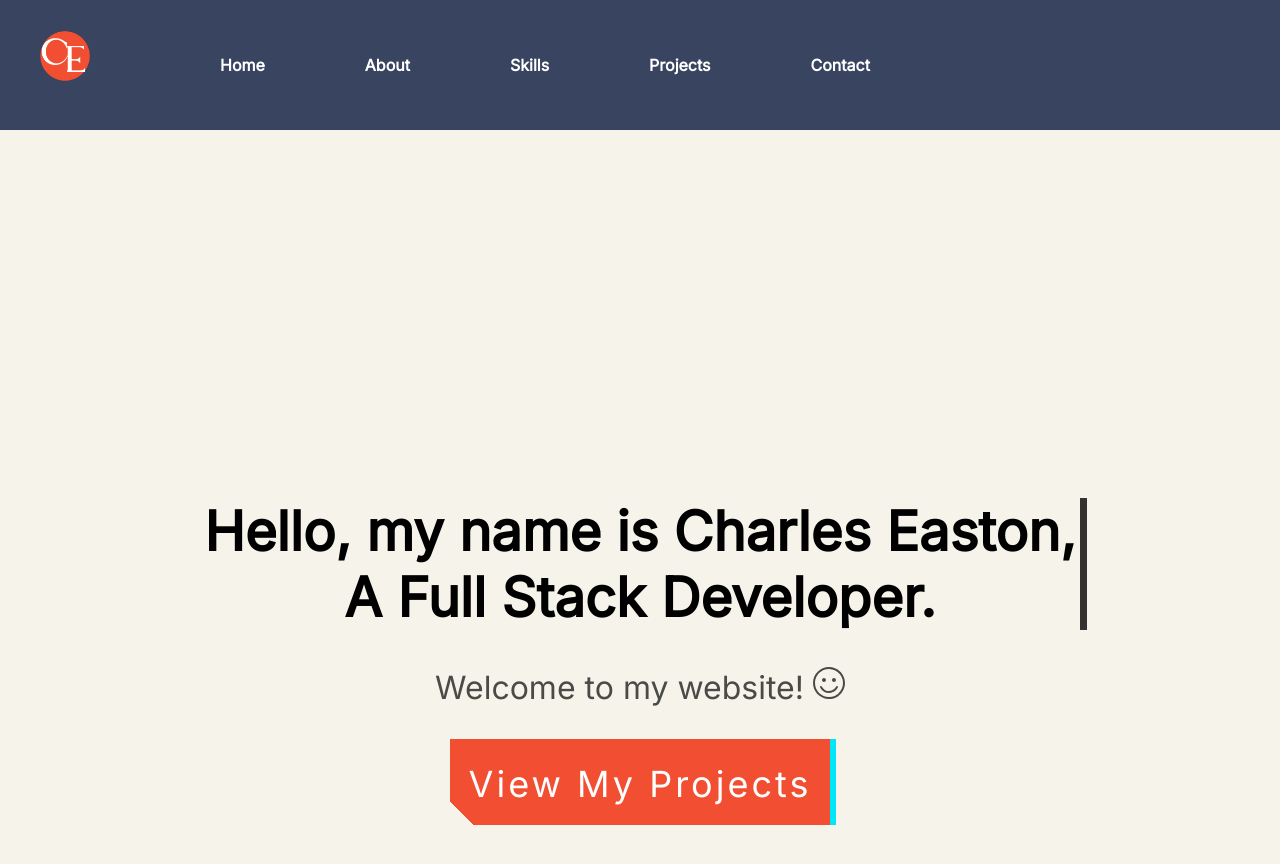
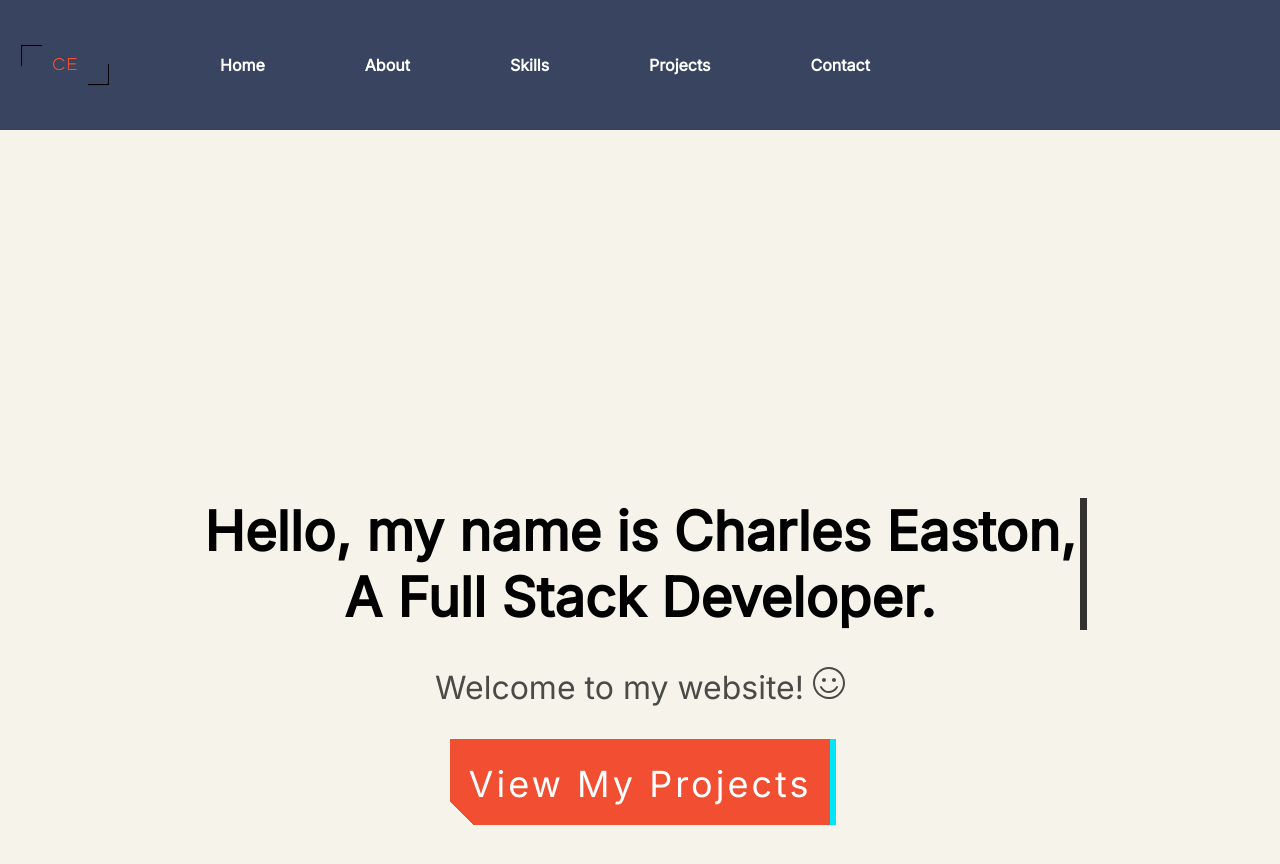
Before and after one commit to Charlesdigital/Portfolio_1, a React (Create React App) app: page / in a window 1280 px wide. Shown: the top 864 px of the page. Built offline with nearby package versions, Linux system fonts and the light colour scheme.

Commit message:
change logo and styling on buttons

```diff
--- a/src/components/Contactform/Contactform.css
+++ b/src/components/Contactform/Contactform.css
@@ -46,6 +46,10 @@ ul.show-menu {
     padding: 20px;
 }
 
+.submit:hover {
+    transform: scale(1.1);
+}
+
 .contactContainer {
 
     justify-content: center;
--- a/src/components/Contactform/contactform.jsx
+++ b/src/components/Contactform/contactform.jsx
@@ -16,12 +16,12 @@ function contactform() {
 <div className="formContainer">
 
 <label for="fname"></label>
-<input className="infield" type="text" id="fname" name="fname" placeholder="Name" size="40" ></input>
+<input className="infield" type="text" id="fname" name="fname" placeholder="Name" size="40" required></input>
 </div>
 
 <div className="email">
 <label for="fname"></label>
-<input className="infield" type="text" id="lname" name="lname" placeholder="Email" size="40"></input>
+<input className="infield" type="text" id="lname" name="lname" placeholder="Email" size="40" required></input>
 </div>
 
 <div className="messageContainer">
--- a/src/components/Navbar/navbar.jsx
+++ b/src/components/Navbar/navbar.jsx
@@ -1,7 +1,8 @@
 import {useState} from 'react';
 import "./navbar.css";
 import { FaBars, FaTimes } from 'react-icons/fa'
-import Logo from '../../assets/icons/celogo.png'
+import CE from '../../assets/icons/CE.png'
+
 import {Link} from 'react-scroll';
 function Navbar() {
 
@@ -11,7 +12,7 @@ const handleClick = () => setNav(!nav)
   return (
 <div className="nav">
         <div className= "navbar">
-        <img className="top-logo" src = {Logo} alt="logo" />
+        <img className="top-logo" src = {CE} alt="logo" />
 <ul className="list">
         <li className="menu">
         <Link  to="homeContainer" smooth={true} duration={500}>
```
Also changed, not shown: src/assets/icons/CE.png (added).
